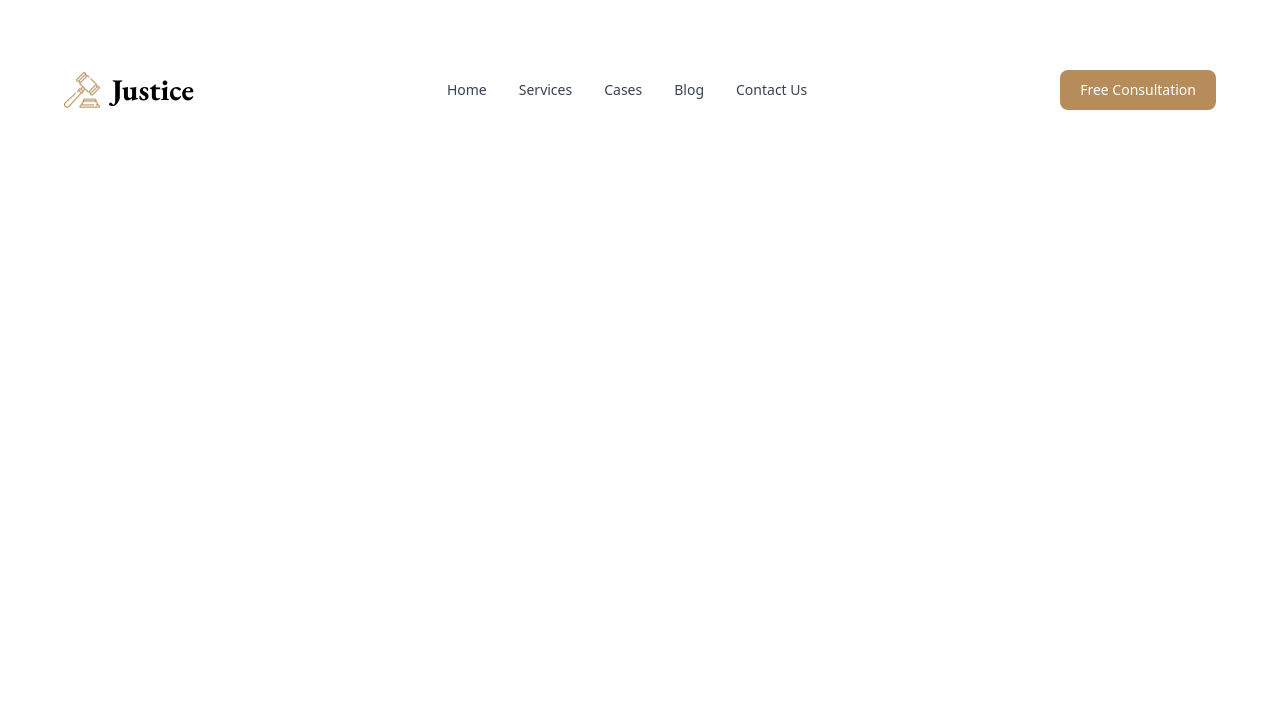
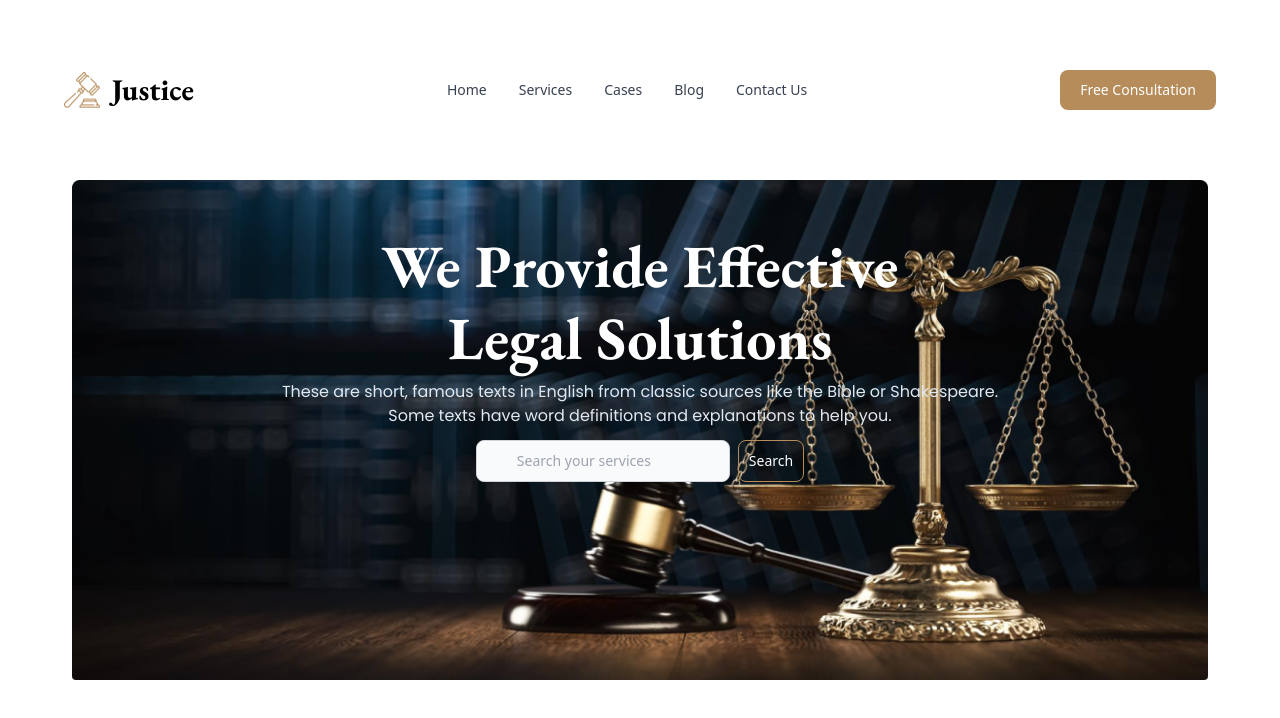
Before and after one commit to Nahid-subi/legal-house, a plain HTML site: page index.html in a window 1280 px wide. Drawn offline with nearby package versions, Linux system fonts and the light colour scheme.

Commit message:
banner image added

```diff
--- a/index.html
+++ b/index.html
@@ -30,6 +30,7 @@
 </head>
 <body>
 <header>
+    <!-- navbar section -->
     <nav class="bg-white px-2 sm:px-4 py-2.5 dark:bg-gray-900 w-full top-0 left-0 right-0">
         <div class="container flex flex-wrap items-center justify-between max-w-6xl h-40 mx-auto">
         <a href="" class="flex items-center">
@@ -102,14 +103,37 @@
         </div>
         </div>
       </nav>
+      <!-- banner image section -->
+      <section class="w-full max-w-6xl mx-auto left-0 right-0">
+        <div class="rounded h-[500px] bg-[url('images/banner.png')] mx-2 bg-cover">
+            <div class="flex flex-col justify-center items-center">
+                <h1 class="text-white font-eb text-6xl font-bold mt-14">We Provide Effective</h1>
+                <h1 class="text-white font-eb text-6xl font-bold mt-3">Legal Solutions</h1>
+                <p class="text-slate-200 font-Poppins text-base text-center mt-3">These are short, famous texts in English from classic sources like the Bible or Shakespeare. <br> Some texts have word definitions and explanations to help you.</p>
+                <form class="flex items-center mt-3">
+                    <label for="simple-search" class="sr-only">Search</label>
+                    <div class="relative w-full">
+                        <div class="absolute inset-y-0 left-0 flex items-center pl-3 pointer-events-none">
+
+                        </div>
+                        <input type="text" id="simple-search" class="bg-gray-50 border border-gray-300 text-gray-900 text-sm rounded-lg focus:ring-blue-500 focus:border-blue-500 block w-full pl-10 p-2.5  dark:bg-gray-700 dark:border-gray-600 dark:placeholder-gray-400 dark:text-black dark:focus:ring-blue-500 dark:focus:border-blue-500" placeholder="Search your services" required>
+                    </div>
+                    <button type="submit" class="p-2.5 ml-2 text-sm font-medium text-white bg-Search rounded-lg border border-chocolate hover:bg-chocolate focus:ring-4 focus:outline-none focus:ring-blue-300 dark:bg-chocolate dark:hover:bg-chocolate dark:focus:ring-chocolate">
+                    Search
+                    </button>
+                </form>
+            </div>
+        </div>
+    </section>
  </header>
+    <main>
+
+
+    </main>
 
 
 
 
-
-</main>
-
     <script src="https://cdnjs.cloudflare.com/ajax/libs/flowbite/1.6.2/flowbite.min.js"></script>
 </body>
 </html>
```
